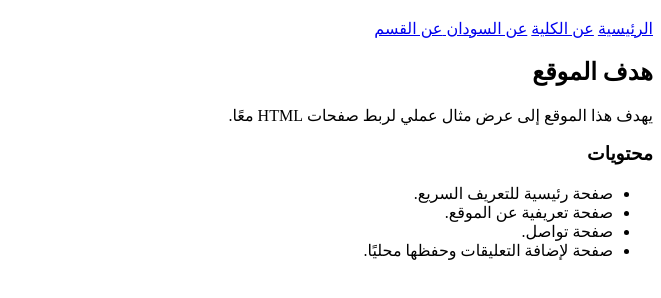
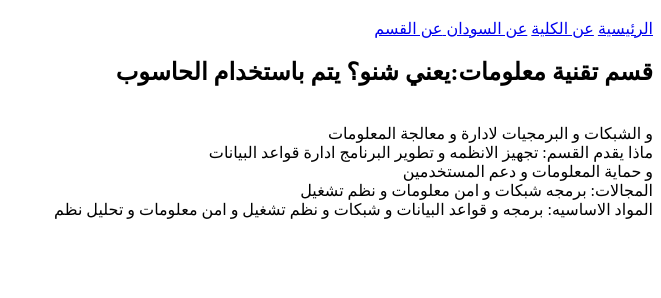
Before and after one commit to razazahmed650-sudo/Razaz-ahmed-, a plain HTML site: page it.html in a window 1280 px wide. Shown: the part 62-360 px from the top of the page, without its empty margins (619-1280 px from the left). Drawn offline with Linux system fonts and the light colour scheme.

Commit message:
Update it.html

```diff
--- a/it.html
+++ b/it.html
@@ -18,16 +18,9 @@
 
   <main>
     <section>
-      <h2>هدف الموقع</h2>
-      <p>يهدف هذا الموقع إلى عرض مثال عملي لربط صفحات HTML معًا.</p>
-      <h3>محتويات</h3>
-      <ul>
-        <li>صفحة رئيسية للتعريف السريع.</li>
-        <li>صفحة تعريفية عن الموقع.</li>
-        <li>صفحة تواصل.</li>
-        <li>صفحة لإضافة التعليقات وحفظها محليًا.</li>
-      </ul>
-    </section>
-  </main>
-</body>
-</html>
+      <h2>قسم تقنية معلومات:يعني شنو؟ يتم باستخدام الحاسوب </h2 مثال عملي لربط صفحات HTML معًا.</p>
+      <br> و الشبكات و البرمجيات لادارة و معالجة  المعلومات
+      <br> ماذا يقدم القسم:  تجهيز الانظمه و تطوير  البرنامج  ادارة  قواعد  البيانات
+        <br> و حماية المعلومات و دعم المستخدمين
+        <br>  المجالات:  برمجه شبكات  و امن معلومات و نظم تشغيل
+        <br> المواد الاساسيه:  برمجه و قواعد البيانات و شبكات و نظم تشغيل و امن معلومات و تحليل نظم
```
